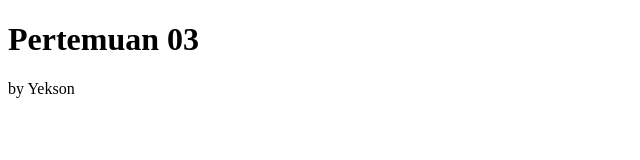
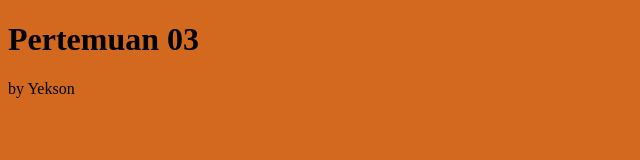
Before and after one commit to Somatuau/sup-project, a plain HTML site: page pertemuan-03/index.html in a window 1280 px wide. Shown: the whole page, without its empty margins (0-640 px from the left). Drawn offline with Linux system fonts and the light colour scheme.

Commit message:
Update index.html

```diff
--- a/pertemuan-03/index.html
+++ b/pertemuan-03/index.html
@@ -6,7 +6,7 @@
     <meta name="viewport" content="width=device-width, initial-scale=1.0">
     <title>Pertemuan 03</title>
 </head>
-<body>
+<body style="background-color: chocolate; color: black;">
     <h1>Pertemuan 03</h1>
     <p>by Yekson</p>
 </body>
```
